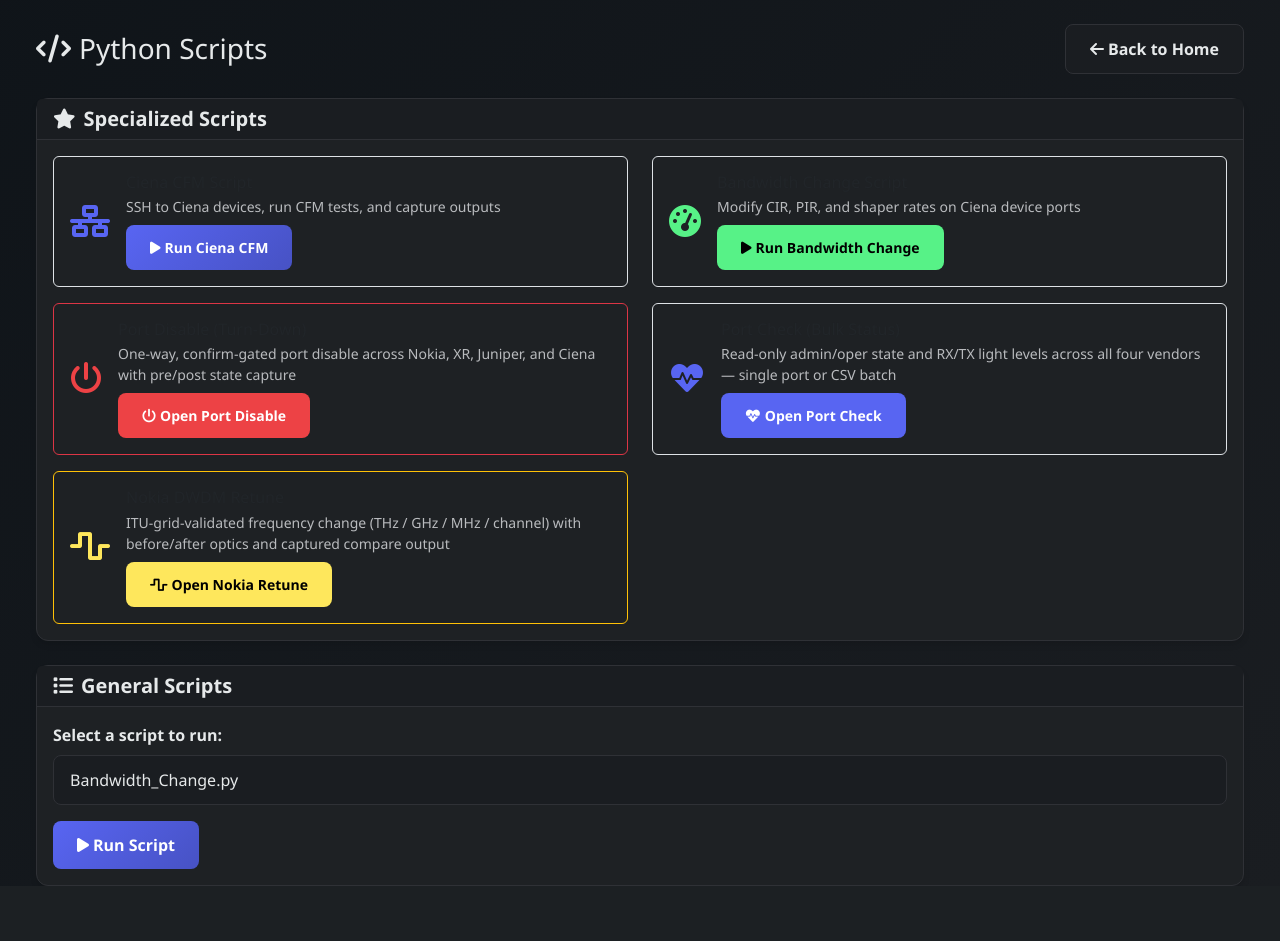
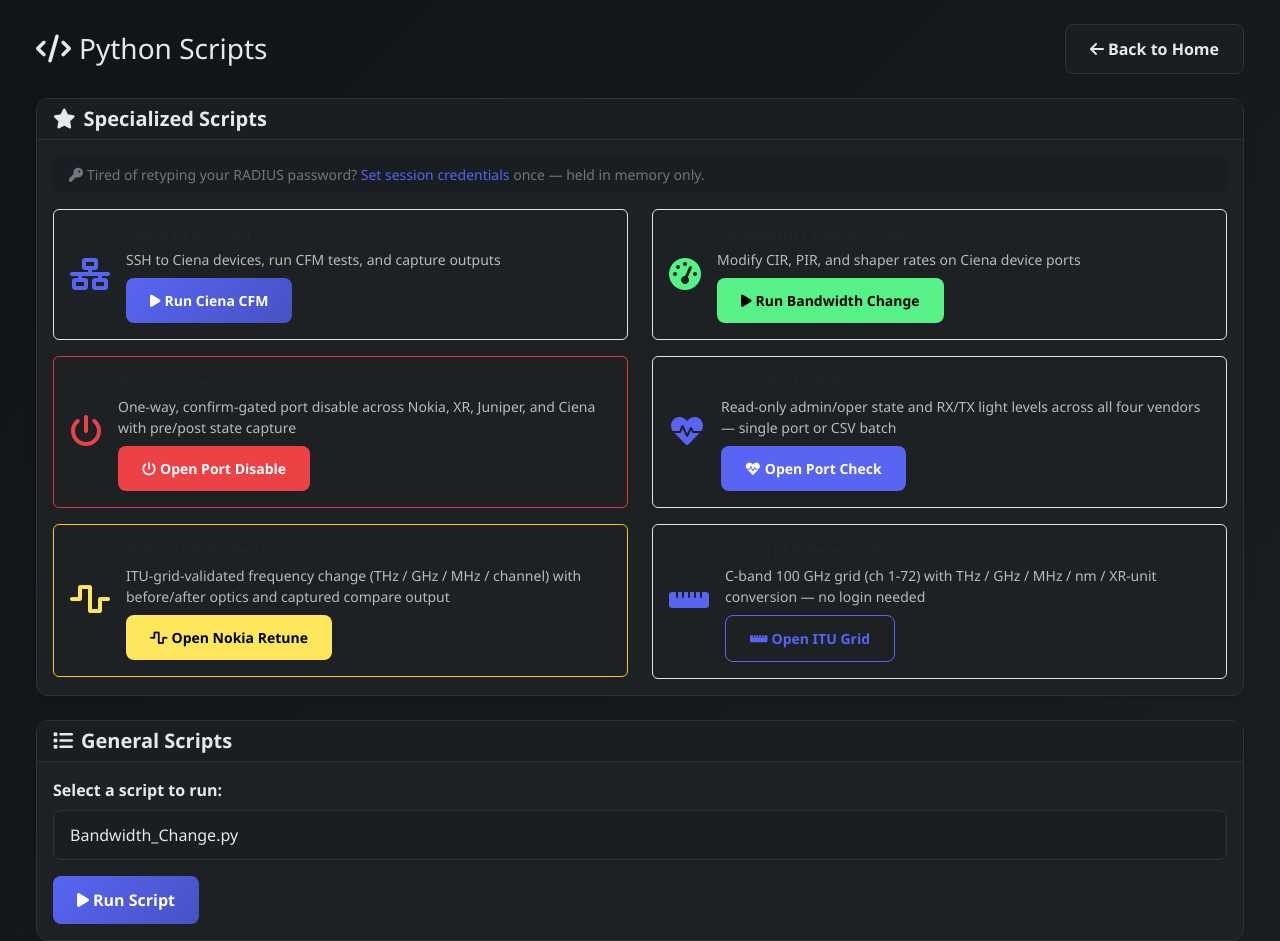
Before and after one commit to 404xN0TF0UND/TTU, a Flask app: page /scripts in a window 1280 px wide. Shown: the part 79-1020 px from the top of the page. Before the commit the page ends 965 px from the top, so only its background shows below. Run offline with Flask 3, Linux system fonts and the light colour scheme.

Commit message:
Add ITU grid tool, session credentials, DWDM tuning command library
- /tools/itu-grid: C-band 100 GHz reference (ch 1-72) with live converter
  accepting THz, GHz, MHz, nm, XR 10-GHz units, or channel; off-grid
  inputs flagged with nearest valid channel; row highlight on match
- /credentials: RADIUS credentials held once per app run in process
  memory (8h TTL, never on disk); all five script pages fall back to
  them via resolve_creds() so password isn't retyped all day
- command_library.json: DWDM Tuning categories for Nokia, Juniper,
  NCS5500, and ASR9k imported from Tuning Commands.txt with unit notes
  (Nokia MHz, XR 10-GHz units, Juniper nm)

```diff
--- a/app.py
+++ b/app.py
@@ -812,9 +812,7 @@ def ciena_cfm_script():
     if request.method == 'POST':
         mode = request.form.get('mode', 'status')
         device_ip = request.form.get('device_ip', '').strip()
-        username = (request.form.get('username', '').strip()
-                    or default_username)
-        password = request.form.get('password', '').strip()
+        username, password = resolve_creds(request.form)
 
         if not device_ip or not username or not password:
             flash('Device IP, username, and password are required!', 'error')
@@ -879,9 +877,7 @@ def bandwidth_change_script():
     """Handle Bandwidth Change script execution with web form inputs."""
     if request.method == 'POST':
         device_ip = request.form.get('device_ip', '').strip()
-        username = (request.form.get('username', '').strip()
-                    or os.environ.get('TTU_SSH_USER', ''))
-        password = request.form.get('password', '').strip()
+        username, password = resolve_creds(request.form)
         port = request.form.get('port', '').strip()
         cir_pir_shaper = request.form.get('cir_pir_shaper', '').strip()
 
@@ -927,6 +923,72 @@ def bandwidth_change_script():
     result = session.pop('bandwidth_change_result', None)
     return render_template('bandwidth_change.html', result=result,
                            default_username=os.environ.get('TTU_SSH_USER', ''))
+
+# --- Session credentials (one prompt per app run) --------------------------
+# Held in module memory only — never written to disk, cleared on restart,
+# TTL-bounded. Script pages fall back to these when form fields are empty.
+SESSION_CREDS = {}
+SESSION_CREDS_TTL = 8 * 3600  # a workday
+
+
+def get_session_creds():
+    if SESSION_CREDS and \
+            time_module.time() - SESSION_CREDS['ts'] < SESSION_CREDS_TTL:
+        return SESSION_CREDS['username'], SESSION_CREDS['password']
+    SESSION_CREDS.clear()
+    return None, None
+
+
+def resolve_creds(form):
+    """Form credentials win; fall back to session creds, then env username."""
+    su, sp = get_session_creds()
+    username = (form.get('username', '').strip() or su
+                or os.environ.get('TTU_SSH_USER', ''))
+    password = form.get('password', '') or sp or ''
+    return username, password
+
+
+@app.context_processor
+def inject_creds_status():
+    su, _ = get_session_creds()
+    return {'creds_active': bool(su), 'creds_username': su or '',
+            'default_username': su or os.environ.get('TTU_SSH_USER', '')}
+
+
+@app.route('/credentials', methods=['GET', 'POST'])
+def session_credentials():
+    """Set or clear in-memory session credentials."""
+    if request.method == 'POST':
+        if request.form.get('action') == 'clear':
+            SESSION_CREDS.clear()
+            flash('Session credentials cleared.', 'success')
+        else:
+            username = request.form.get('username', '').strip()
+            password = request.form.get('password', '')
+            if not username or not password:
+                flash('Username and password are required!', 'error')
+            else:
+                SESSION_CREDS.update(username=username, password=password,
+                                     ts=time_module.time())
+                flash(f'Credentials for {username} held in memory for this '
+                      'app session (8h max). Script pages will use them '
+                      'automatically.', 'success')
+        return redirect(url_for('session_credentials'))
+    return render_template('credentials.html')
+
+
+# --- ITU grid converter (client-side tool) --------------------------------
+@app.route('/tools/itu-grid')
+def itu_grid_tool():
+    """ITU C-band 100 GHz grid reference and unit converter."""
+    import sys
+    sys.path.append(SCRIPTS_DIR)
+    from Nokia_Retune import ITU_GRID_GHZ, ghz_to_nm
+    rows = [{'channel': ch, 'ghz': ghz, 'thz': ghz / 1000.0,
+             'mhz': ghz * 1000, 'nm': round(ghz_to_nm(ghz), 2)}
+            for ghz, ch in sorted(ITU_GRID_GHZ.items())]
+    return render_template('itu_grid.html', rows=rows)
+
 
 # --- Nokia DWDM Retune (ITU-grid validated, confirm-gated) ----------------
 PENDING_RETUNES = {}
@@ -964,7 +1026,7 @@ def nokia_retune_script():
         if action == 'preview':
             form = {k: request.form.get(k, '').strip()
                     for k in ('host', 'port', 'frequency', 'username')}
-            password = request.form.get('password', '')
+            form['username'], password = resolve_creds(request.form)
             if not all(form.values()) or not password:
                 flash('All fields are required!', 'error')
             else:
@@ -1029,8 +1091,7 @@ def port_check_script():
                                    targets_text='', username='')
 
         targets_text = request.form.get('targets', '').strip()
-        username = request.form.get('username', '').strip()
-        password = request.form.get('password', '')
+        username, password = resolve_creds(request.form)
         if not targets_text or not username or not password:
             flash('Targets, username, and password are required!', 'error')
         else:
@@ -1096,8 +1157,7 @@ def port_disable_script():
 
         if action == 'preview':
             targets_text = request.form.get('targets', '').strip()
-            username = request.form.get('username', '').strip()
-            password = request.form.get('password', '')
+            username, password = resolve_creds(request.form)
             if not targets_text or not username or not password:
                 flash('Targets, username, and password are required!', 'error')
             else:
--- a/templates/bandwidth_change.html
+++ b/templates/bandwidth_change.html
@@ -48,7 +48,8 @@
                                         <i class="fas fa-lock me-1"></i>Password *
                                     </label>
                                     <input type="password" class="form-control" id="password" name="password"
-                                           placeholder="Enter SSH password" required>
+                                           placeholder="Enter SSH password" {% if not creds_active %}required{% endif %}>
+                                    {% if creds_active %}<div class="form-text text-success"><i class="fas fa-key me-1"></i>Session credentials active for {{ creds_username }} — leave blank to use them</div>{% endif %}
                                     <div class="form-text">SSH password for the device</div>
                                 </div>
 
--- a/templates/ciena_cfm.html
+++ b/templates/ciena_cfm.html
@@ -46,12 +46,13 @@
                                     <div class="col-md-6 mb-3">
                                         <label for="username" class="form-label"><i class="fas fa-user me-1"></i>Username *</label>
                                         <input type="text" class="form-control" id="username" name="username"
-                                               value="{{ default_username }}" placeholder="SSH username" required>
+                                               value="{{ default_username }}" placeholder="SSH username" {% if not creds_active %}required{% endif %}>
                                         <div class="form-text">Defaults from TTU_SSH_USER env var</div>
                                     </div>
                                     <div class="col-md-6 mb-3">
                                         <label for="password" class="form-label"><i class="fas fa-lock me-1"></i>Password *</label>
-                                        <input type="password" class="form-control" id="password" name="password" required>
+                                        <input type="password" class="form-control" id="password" name="password" {% if not creds_active %}required{% endif %}>
+                                        {% if creds_active %}<div class="form-text text-success"><i class="fas fa-key me-1"></i>Session credentials active for {{ creds_username }} — leave blank to use them</div>{% endif %}
                                         <div class="form-text">Never stored</div>
                                     </div>
                                 </div>
--- a/templates/nokia_retune.html
+++ b/templates/nokia_retune.html
@@ -62,12 +62,13 @@
                             <div class="col-md-6 mb-3">
                                 <label for="username" class="form-label"><i class="fas fa-user me-1"></i>Username *</label>
                                 <input type="text" class="form-control" id="username" name="username"
-                                       value="{{ form.username }}" placeholder="SSH username" required>
+                                       value="{{ form.username }}" placeholder="SSH username" {% if not creds_active %}required{% endif %}>
                             </div>
                             <div class="col-md-6 mb-3">
                                 <label for="password" class="form-label"><i class="fas fa-lock me-1"></i>Password *</label>
                                 <input type="password" class="form-control" id="password" name="password"
-                                       placeholder="SSH password" required>
+                                       placeholder="SSH password" {% if not creds_active %}required{% endif %}>
+                                {% if creds_active %}<div class="form-text text-success"><i class="fas fa-key me-1"></i>Session credentials active for {{ creds_username }} — leave blank to use them</div>{% endif %}
                                 <div class="form-text">Never stored — held in memory only for this run.</div>
                             </div>
                         </div>
--- a/templates/port_check.html
+++ b/templates/port_check.html
@@ -54,14 +54,15 @@
                                     <i class="fas fa-user me-1"></i>Username *
                                 </label>
                                 <input type="text" class="form-control" id="username" name="username"
-                                       value="{{ username }}" placeholder="SSH username" required>
+                                       value="{{ username }}" placeholder="SSH username" {% if not creds_active %}required{% endif %}>
                             </div>
                             <div class="col-md-6 mb-3">
                                 <label for="password" class="form-label">
                                     <i class="fas fa-lock me-1"></i>Password *
                                 </label>
                                 <input type="password" class="form-control" id="password" name="password"
-                                       placeholder="SSH password" required>
+                                       placeholder="SSH password" {% if not creds_active %}required{% endif %}>
+                                {% if creds_active %}<div class="form-text text-success"><i class="fas fa-key me-1"></i>Session credentials active for {{ creds_username }} — leave blank to use them</div>{% endif %}
                                 <div class="form-text">Never stored — used for this run only.</div>
                             </div>
                         </div>
--- a/templates/port_disable.html
+++ b/templates/port_disable.html
@@ -56,14 +56,15 @@
                                     <i class="fas fa-user me-1"></i>Username *
                                 </label>
                                 <input type="text" class="form-control" id="username" name="username"
-                                       value="{{ username }}" placeholder="SSH username" required>
+                                       value="{{ username }}" placeholder="SSH username" {% if not creds_active %}required{% endif %}>
                             </div>
                             <div class="col-md-6 mb-3">
                                 <label for="password" class="form-label">
                                     <i class="fas fa-lock me-1"></i>Password *
                                 </label>
                                 <input type="password" class="form-control" id="password" name="password"
-                                       placeholder="SSH password" required>
+                                       placeholder="SSH password" {% if not creds_active %}required{% endif %}>
+                                {% if creds_active %}<div class="form-text text-success"><i class="fas fa-key me-1"></i>Session credentials active for {{ creds_username }} — leave blank to use them</div>{% endif %}
                                 <div class="form-text">Never stored — held in memory only for this run.</div>
                             </div>
                         </div>
--- a/templates/scripts.html
+++ b/templates/scripts.html
@@ -22,6 +22,19 @@
                             </h5>
                         </div>
                         <div class="card-body">
+                            {% if creds_active %}
+                            <div class="alert alert-success py-2 small mb-3">
+                                <i class="fas fa-key me-1"></i>Session credentials active for
+                                <strong>{{ creds_username }}</strong> — script pages won't ask for your password.
+                                <a href="{{ url_for('session_credentials') }}">Manage</a>
+                            </div>
+                            {% else %}
+                            <div class="alert alert-secondary py-2 small mb-3">
+                                <i class="fas fa-key me-1"></i>Tired of retyping your RADIUS password?
+                                <a href="{{ url_for('session_credentials') }}">Set session credentials</a>
+                                once — held in memory only.
+                            </div>
+                            {% endif %}
                             <div class="row">
                                 <div class="col-md-6">
                                     <div class="d-flex align-items-center p-3 border rounded">
@@ -93,6 +106,20 @@
                                         </div>
                                     </div>
                                 </div>
+                                <div class="col-md-6 mt-3">
+                                    <div class="d-flex align-items-center p-3 border rounded">
+                                        <div class="flex-shrink-0">
+                                            <i class="fas fa-ruler-horizontal fa-2x text-info"></i>
+                                        </div>
+                                        <div class="flex-grow-1 ms-3">
+                                            <h6 class="mb-1">ITU Grid Reference &amp; Converter</h6>
+                                            <p class="mb-2 text-muted small">C-band 100 GHz grid (ch 1-72) with THz / GHz / MHz / nm / XR-unit conversion — no login needed</p>
+                                            <a href="{{ url_for('itu_grid_tool') }}" class="btn btn-outline-info btn-sm">
+                                                <i class="fas fa-ruler-horizontal me-1"></i>Open ITU Grid
+                                            </a>
+                                        </div>
+                                    </div>
+                                </div>
                             </div>
                         </div>
                     </div>
```
Also changed, not shown: command_library.json (+44 -0 lines), templates/credentials.html (added, +67 -0 lines), templates/itu_grid.html (added, +111 -0 lines).
